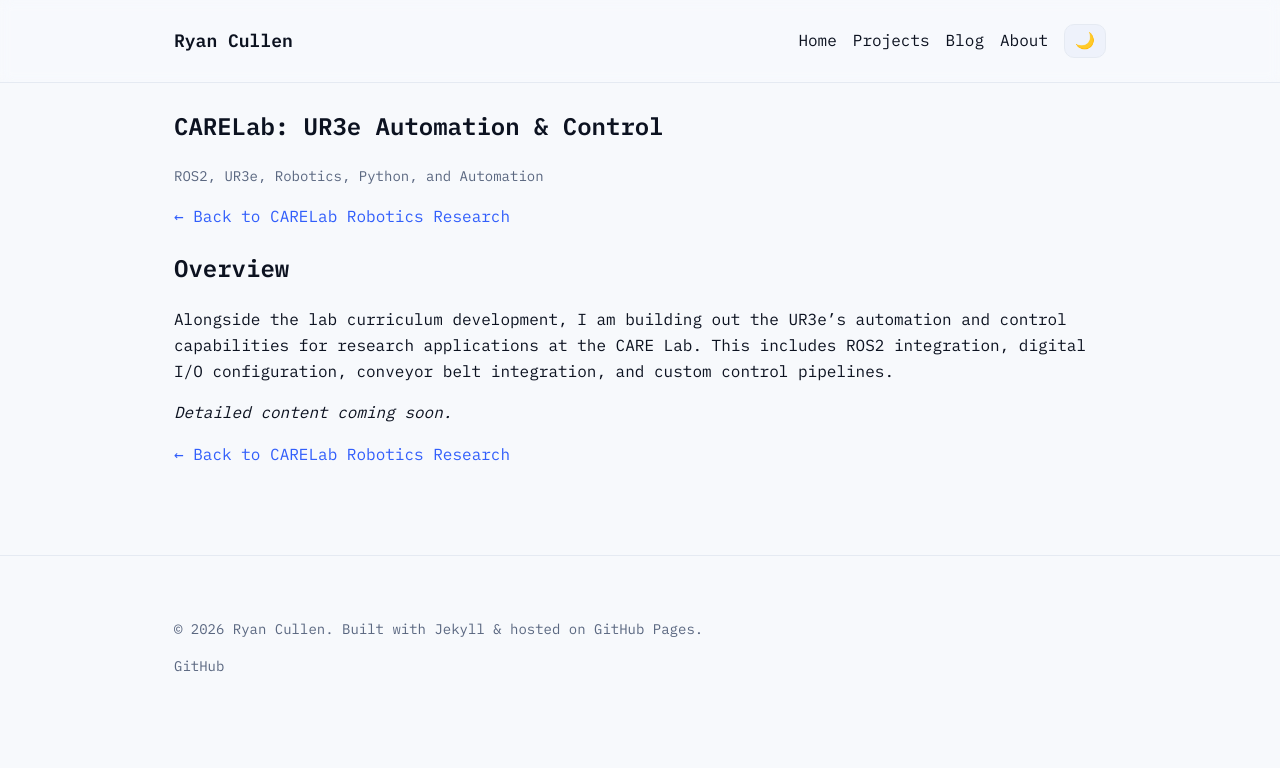
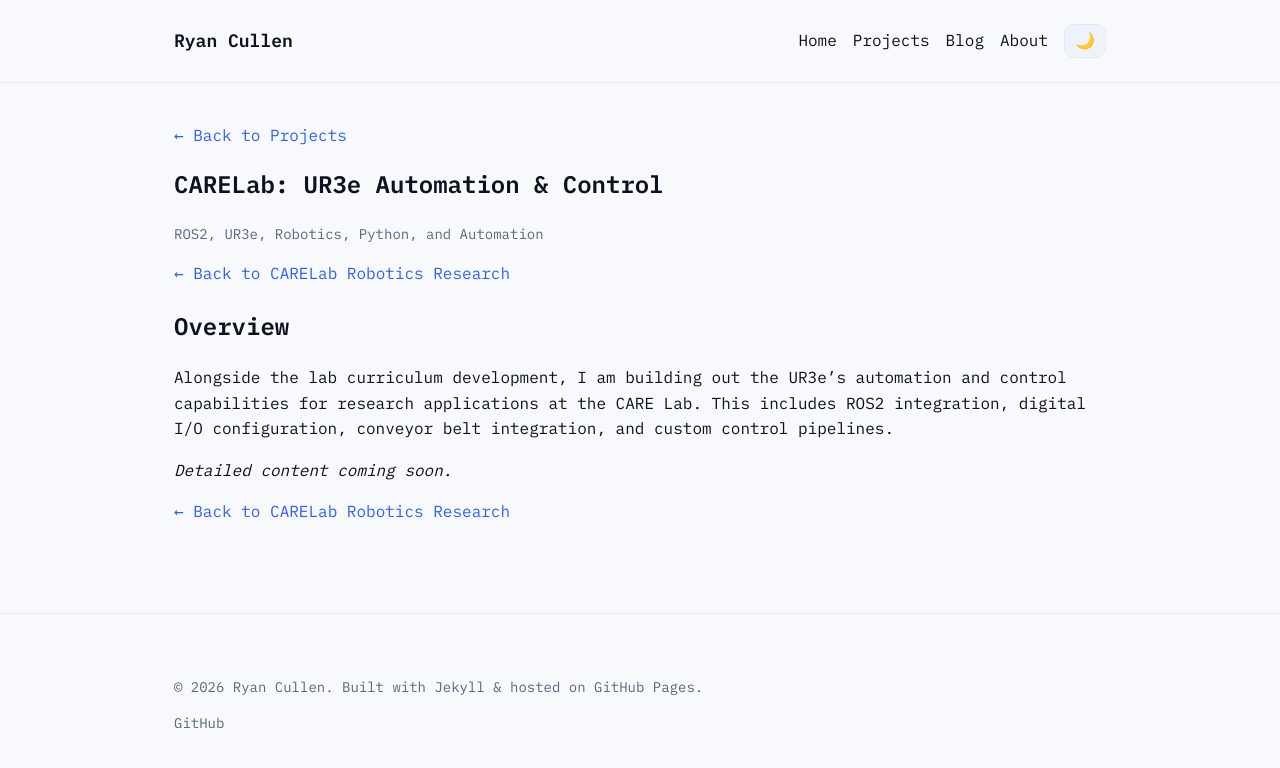
Before and after one commit to ryantcullen/ryantcullen.github.io, a Jekyll site: the page built from projects/carelab-automation.md, in a window 1280 px wide. Shown: the top 768 px of the page. Built offline with Jekyll 4.4.1, drawn with Linux system fonts in a browser that asks for light colours.

Commit message:
Update project.html
Added back buttons

```diff
--- a/_layouts/project.html
+++ b/_layouts/project.html
@@ -2,6 +2,7 @@
 layout: default
 ---
 <article class="project">
+  <p><a href="{{ '/projects/' | relative_url }}">&larr; Back to Projects</a></p>
   <h1>{{ page.title }}</h1>
 
   {% if page.link %}
```
